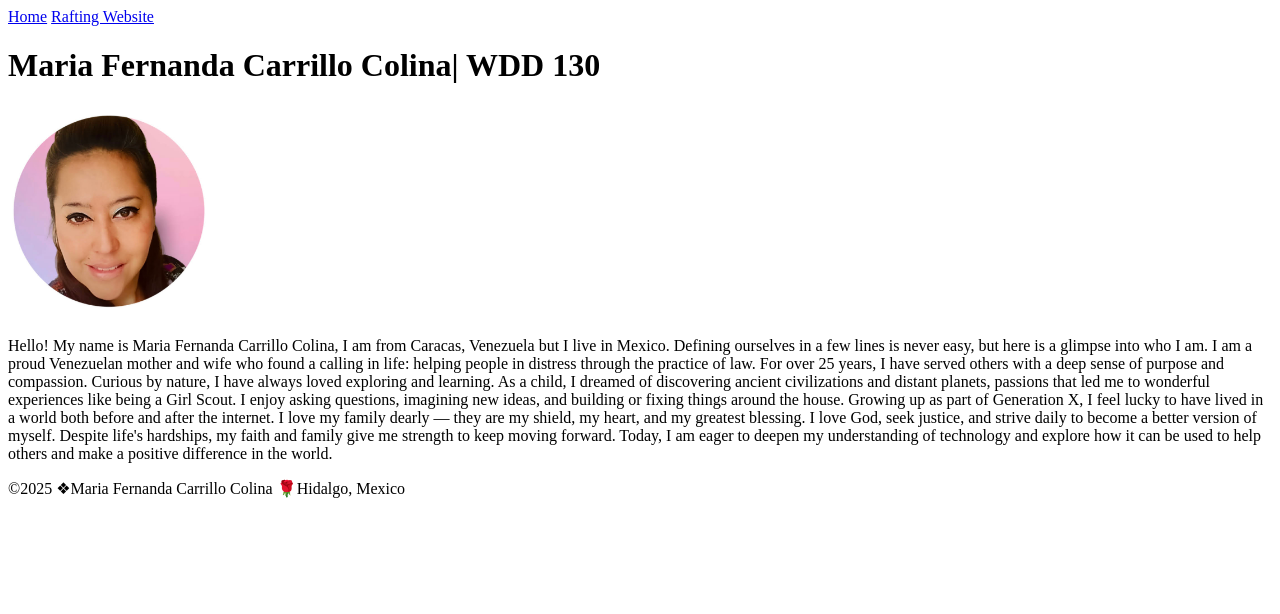
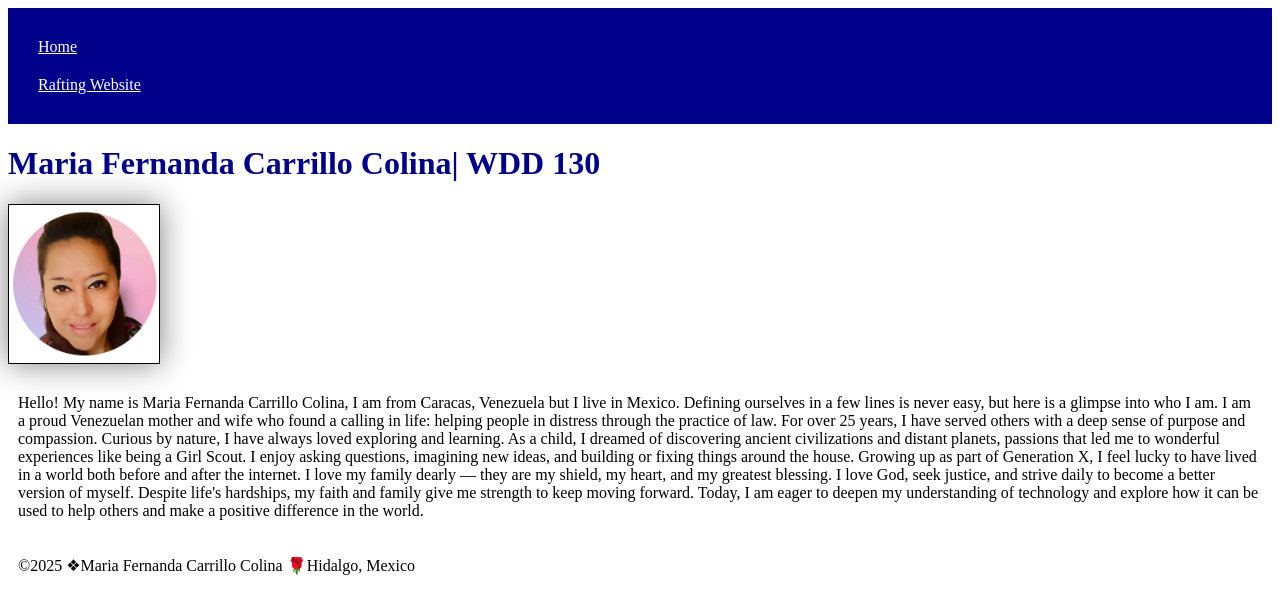
Before and after one commit to maferca-77/wdd130, a plain HTML site: page index.html in a window 1280 px wide. Drawn offline with Linux system fonts and the light colour scheme.

Commit message:
css added

```diff
--- a/index.html
+++ b/index.html
@@ -4,6 +4,7 @@
     <meta charset="UTF-8">
     <meta name="viewport" content="width=device-width, initial-scale=1.0">
     <title>Maria Fernanda Carrillo Colina| WDD 130 </title>
+    <link rel="stylesheet" href="styles/styles.css">
 </head>
 <body>
     <header>
--- /dev/null
+++ b/styles/styles.css
@@ -0,0 +1,25 @@
+nav {
+    background-color: darkblue;
+    padding: 10px;
+}
+
+nav a {
+    color: white;
+    display: block;
+    margin: 20px;
+}
+
+h1 {
+    color: darkblue;
+}
+
+img {
+    width: 150px;
+    height: auto;
+    border: 1px solid black;
+    box-shadow: 0 0 30px gray;
+}
+
+p {
+    padding: 10px;
+}
```
